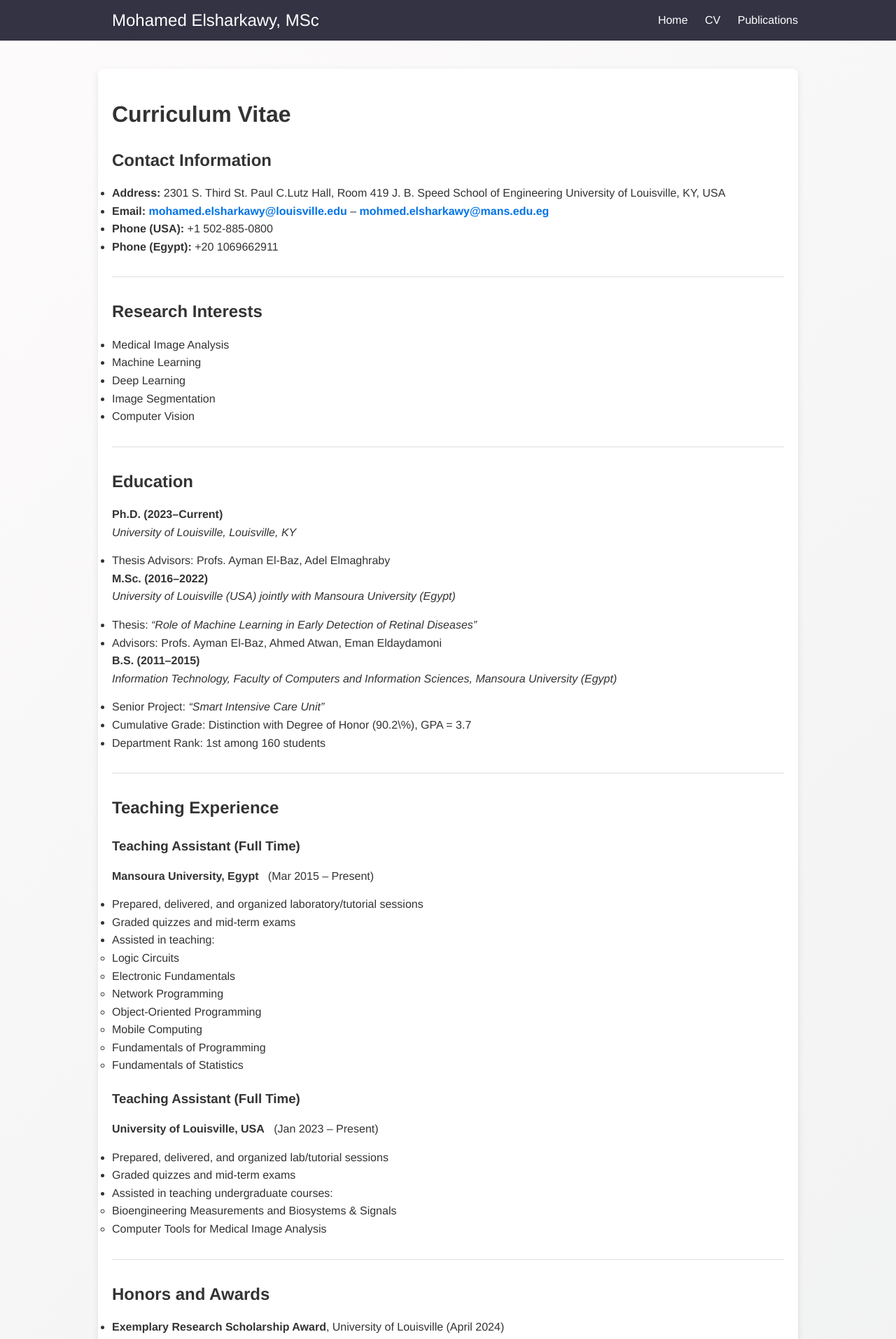
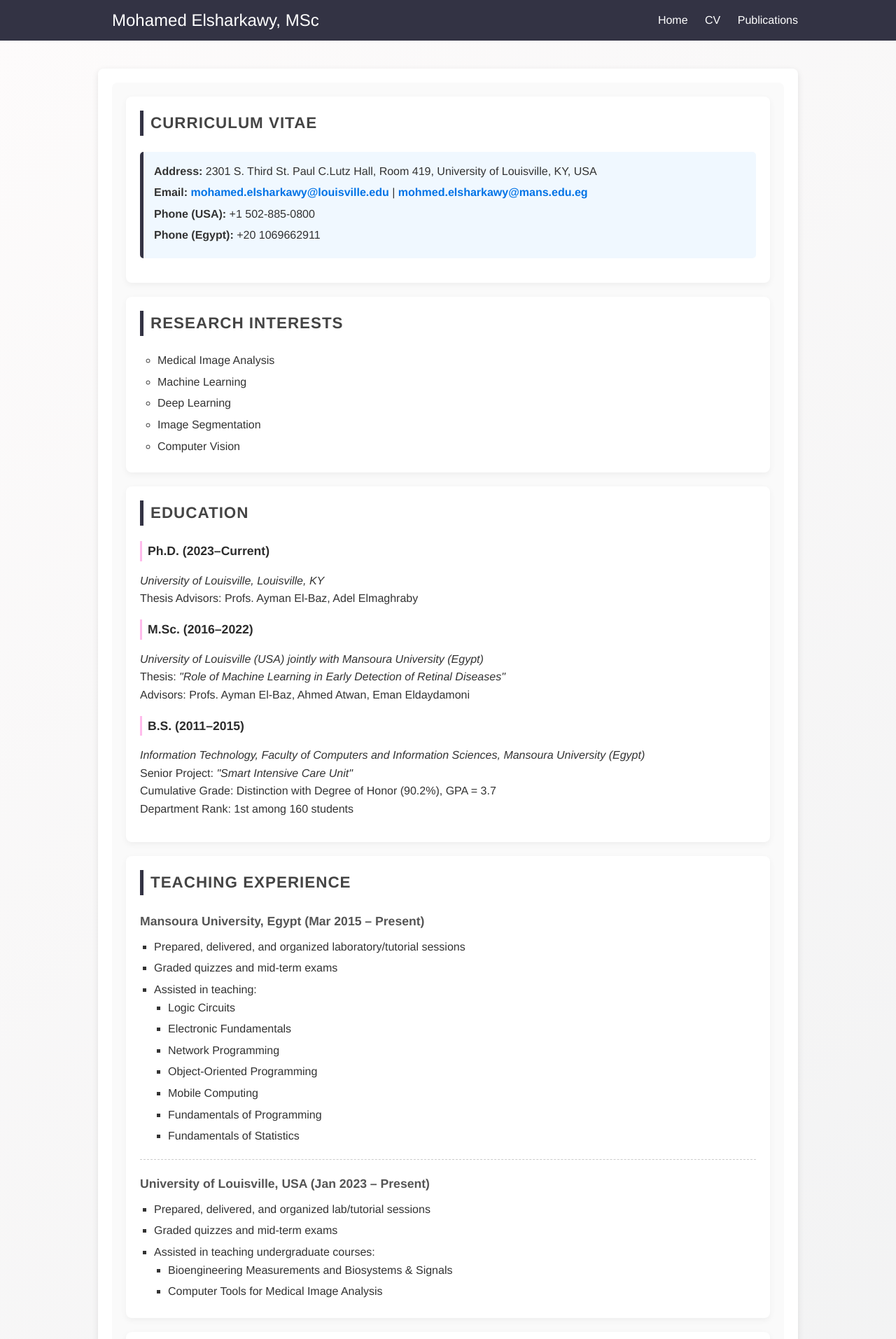
Before and after one commit to mohmedelsharkawy/mohmedelsharkawy.github.io, a Jekyll site: the page built from cv.md, in a window 1280 px wide. Shown: the top 1913 px of the page at 70% size. Built offline with Jekyll 4.4.1, drawn with Linux system fonts in a browser that asks for light colours; part of the change alters nothing that is shown; some of the changed text lies outside the part shown.

Commit message:
Update cv.md

```diff
--- a/cv.md
+++ b/cv.md
@@ -4,143 +4,290 @@ title: "CV"
 permalink: /cv/
 ---
 
-# Curriculum Vitae
+<!-- Inline styles specific to the CV page -->
+<style>
+/* Container that wraps all CV content */
+.cv-container {
+  background-color: #fafafa;
+  padding: 20px;
+  border-radius: 8px;
+}
 
-## Contact Information
+/* Generic "card" styling for each section */
+.cv-section {
+  background-color: #fff;
+  margin-bottom: 20px;
+  padding: 20px;
+  box-shadow: 0 3px 10px rgba(0,0,0,0.05);
+  border-radius: 8px;
+}
 
-- **Address:**  2301 S. Third St. Paul C.Lutz Hall, Room 419 J. B. Speed School of Engineering University of Louisville, KY, USA
-- **Email:** [mohamed.elsharkawy@louisville.edu](mailto:mohamed.elsharkawy@louisville.edu) -- [mohmed.elsharkawy@mans.edu.eg](mailto:mohmed.elsharkawy@mans.edu.eg)
-- **Phone (USA):** +1 502-885-0800
-- **Phone (Egypt):** +20 1069662911
+.cv-section h2 {
+  margin-top: 0;
+  margin-bottom: 1em;
+  color: #444;
+  font-size: 1.4rem;
+  border-left: 5px solid #334;
+  padding-left: 10px;
+  text-transform: uppercase;
+  letter-spacing: 1px;
+}
 
----
+.cv-section h3 {
+  margin-top: 0;
+  color: #555;
+  font-size: 1.1rem;
+  margin-bottom: 10px;
+}
 
-## Research Interests
-- Medical Image Analysis
-- Machine Learning
-- Deep Learning
-- Image Segmentation
-- Computer Vision
+.cv-section ul {
+  list-style: square;
+  margin-left: 20px;
+}
 
----
+.cv-section li {
+  margin-bottom: 5px;
+}
 
-## Education
+/* Subsection headings (e.g., Education, Teaching, etc.) */
+.cv-subtitle {
+  font-weight: bold;
+  color: #2c2c2c;
+  font-size: 1.1rem;
+  margin-top: 1em;
+  margin-bottom: 0.5em;
+  border-left: 3px solid #ffbbec;
+  padding-left: 8px;
+}
 
-**Ph.D. (2023–Current)**
-*University of Louisville, Louisville, KY*
-- Thesis Advisors: Profs. Ayman El-Baz, Adel Elmaghraby
+/* A nice horizontal rule style */
+.cv-section hr {
+  border: none;
+  border-top: 1px dashed #ccc;
+  margin: 20px 0;
+}
 
-**M.Sc. (2016–2022)**
-*University of Louisville (USA) jointly with Mansoura University (Egypt)*
-- Thesis: *"Role of Machine Learning in Early Detection of Retinal Diseases"*
-- Advisors: Profs. Ayman El-Baz, Ahmed Atwan, Eman Eldaydamoni
+/* For "Research Interests" bullet points, etc. */
+ul.interests-list {
+  list-style: circle;
+  margin-left: 25px;
+}
 
-**B.S. (2011–2015)**
-*Information Technology, Faculty of Computers and Information Sciences, Mansoura University (Egypt)*
-- Senior Project: *"Smart Intensive Care Unit"*
-- Cumulative Grade: Distinction with Degree of Honor (90.2\%), GPA = 3.7
-- Department Rank: 1st among 160 students
+/* Contact box styling */
+.contact-info {
+  background-color: #f0f8ff;
+  border-left: 5px solid #334;
+  padding: 15px;
+  border-radius: 5px;
+  margin-bottom: 15px;
+}
 
----
+/* Info item styling */
+.info-item {
+  margin-bottom: 5px;
+}
 
-## Teaching Experience
+/* Link styling within content */
+.cv-container a {
+  color: #0073e6;
+  text-decoration: none;
+  font-weight: 600;
+}
 
-### Teaching Assistant (Full Time)
-**Mansoura University, Egypt** &nbsp; (Mar 2015 – Present)
-- Prepared, delivered, and organized laboratory/tutorial sessions
-- Graded quizzes and mid-term exams
-- Assisted in teaching:
-  - Logic Circuits
-  - Electronic Fundamentals
-  - Network Programming
-  - Object-Oriented Programming
-  - Mobile Computing
-  - Fundamentals of Programming
-  - Fundamentals of Statistics
+.cv-container a:hover {
+  text-decoration: underline;
+}
+</style>
 
-### Teaching Assistant (Full Time)
-**University of Louisville, USA** &nbsp; (Jan 2023 – Present)
-- Prepared, delivered, and organized lab/tutorial sessions
-- Graded quizzes and mid-term exams
-- Assisted in teaching undergraduate courses:
-  - Bioengineering Measurements and Biosystems & Signals
-  - Computer Tools for Medical Image Analysis
+<div class="cv-container">
 
----
+  <!-- MAIN HEADING -->
+  <div class="cv-section">
+    <h2>Curriculum Vitae</h2>
+    <div class="contact-info">
+      <div class="info-item"><strong>Address:</strong> 2301 S. Third St. Paul C.Lutz Hall, Room 419, University of Louisville, KY, USA</div>
+      <div class="info-item">
+        <strong>Email:</strong>
+        <a href="mailto:mohamed.elsharkawy@louisville.edu">mohamed.elsharkawy@louisville.edu</a>
+        |
+        <a href="mailto:mohmed.elsharkawy@mans.edu.eg">mohmed.elsharkawy@mans.edu.eg</a>
+      </div>
+      <div class="info-item"><strong>Phone (USA):</strong> +1 502-885-0800</div>
+      <div class="info-item"><strong>Phone (Egypt):</strong> +20 1069662911</div>
+    </div>
+  </div>
 
-## Honors and Awards
+  <!-- RESEARCH INTERESTS -->
+  <div class="cv-section">
+    <h2>Research Interests</h2>
+    <ul class="interests-list">
+      <li>Medical Image Analysis</li>
+      <li>Machine Learning</li>
+      <li>Deep Learning</li>
+      <li>Image Segmentation</li>
+      <li>Computer Vision</li>
+    </ul>
+  </div>
 
-- **Exemplary Research Scholarship Award**, University of Louisville (April 2024)
-- **Second Place** Doctoral Engineering Student Awards, Research! Louisville (Oct 2023)
-- **Best Dissertation Award** (Master's), Mansoura University (July 2023)
-- **Second Place** Master Engineering Student Awards, Research! Louisville (Sept 2021)
-- **Exemplary Research Scholarship Award**, University of Louisville (April 2023)
-- Finalist, **3-Minute Thesis (3MT)** Competition, University of Louisville (2023)
-- **Ranked first (Honors)** in B.Sc. (2015), Mansoura University
-- **College excellence award** for all four undergraduate years (2011–2015)
+  <!-- EDUCATION -->
+  <div class="cv-section">
+    <h2>Education</h2>
 
----
+    <p class="cv-subtitle">Ph.D. (2023–Current)</p>
+    <p>
+      <em>University of Louisville, Louisville, KY</em><br/>
+      Thesis Advisors: Profs. Ayman El-Baz, Adel Elmaghraby
+    </p>
 
-## Scientific Publications and Identifiers
+    <p class="cv-subtitle">M.Sc. (2016–2022)</p>
+    <p>
+      <em>University of Louisville (USA) jointly with Mansoura University (Egypt)</em><br/>
+      Thesis: <em>"Role of Machine Learning in Early Detection of Retinal Diseases"</em><br/>
+      Advisors: Profs. Ayman El-Baz, Ahmed Atwan, Eman Eldaydamoni
+    </p>
 
-I have authored/co-authored **15+ peer-reviewed publications** in top journals and conferences, mainly in the fields of medical image analysis, AI, and machine learning.
+    <p class="cv-subtitle">B.S. (2011–2015)</p>
+    <p>
+      <em>Information Technology, Faculty of Computers and Information Sciences, Mansoura University (Egypt)</em><br/>
+      Senior Project: <em>"Smart Intensive Care Unit"</em><br/>
+      Cumulative Grade: Distinction with Degree of Honor (90.2%), GPA = 3.7<br/>
+      Department Rank: 1st among 160 students
+    </p>
+  </div>
 
-- [Google Scholar](https://scholar.google.com/citations?user=IknnHU4AAAAJ&hl=en)
-- [Web of Science / Publons](https://publons.com/researcher/2993425/mohamed-elsharkawy/)
-- [Scopus](https://www.scopus.com/authid/detail.uri?authorId=57217217044)
-- [ResearchGate](https://www.researchgate.net/profile/Mohamed-Elsharkawy-11)
-- [Mansoura University Profile](https://mymans.mans.edu.eg/cv/4ce56d50-10b2-11ec-8d2b-a1fabb74302b/2)
-- [Loop](https://loop.frontiersin.org/people/1018324/overview)
-- [ORCID](https://orcid.org/0000-0001-9242-9709)
+  <!-- TEACHING EXPERIENCE -->
+  <div class="cv-section">
+    <h2>Teaching Experience</h2>
 
-For a complete breakdown of publications (journals, conferences, etc.), please see the [Publications page](/publications/).
+    <h3>Mansoura University, Egypt (Mar 2015 – Present)</h3>
+    <ul>
+      <li>Prepared, delivered, and organized laboratory/tutorial sessions</li>
+      <li>Graded quizzes and mid-term exams</li>
+      <li>Assisted in teaching:
+        <ul>
+          <li>Logic Circuits</li>
+          <li>Electronic Fundamentals</li>
+          <li>Network Programming</li>
+          <li>Object-Oriented Programming</li>
+          <li>Mobile Computing</li>
+          <li>Fundamentals of Programming</li>
+          <li>Fundamentals of Statistics</li>
+        </ul>
+      </li>
+    </ul>
 
----
+    <hr/>
 
-## Patents and Disclosures
+    <h3>University of Louisville, USA (Jan 2023 – Present)</h3>
+    <ul>
+      <li>Prepared, delivered, and organized lab/tutorial sessions</li>
+      <li>Graded quizzes and mid-term exams</li>
+      <li>Assisted in teaching undergraduate courses:
+        <ul>
+          <li>Bioengineering Measurements and Biosystems & Signals</li>
+          <li>Computer Tools for Medical Image Analysis</li>
+        </ul>
+      </li>
+    </ul>
+  </div>
 
-1. **M. Elsharkawy**, A. El-Baz, A. Shalaby, A. Soliman, A. Sharafeldeen, A. Mahmoud, H. Sandhu, G. Giridharan.
-   *"Assessment of Pulmonary Function in Coronavirus Patient," U.S. Patent Application #63/156,171.* (In Progress)
+  <!-- HONORS & AWARDS -->
+  <div class="cv-section">
+    <h2>Honors and Awards</h2>
+    <ul>
+      <li><strong>Exemplary Research Scholarship Award</strong>, University of Louisville (April 2024)</li>
+      <li><strong>Second Place</strong> Doctoral Engineering Student Awards, Research! Louisville (Oct 2023)</li>
+      <li><strong>Best Dissertation Award</strong> (Master's), Mansoura University (July 2023)</li>
+      <li><strong>Second Place</strong> Master Engineering Student Awards, Research! Louisville (Sept 2021)</li>
+      <li><strong>Exemplary Research Scholarship Award</strong>, University of Louisville (April 2023)</li>
+      <li>Finalist, <strong>3-Minute Thesis (3MT)</strong> Competition, University of Louisville (2023)</li>
+      <li><strong>Ranked first (Honors)</strong> in B.Sc. (2015), Mansoura University</li>
+      <li><strong>College excellence award</strong> for all four undergraduate years (2011–2015)</li>
+    </ul>
+  </div>
 
----
+  <!-- SCIENTIFIC PUBLICATIONS & IDENTIFIERS -->
+  <div class="cv-section">
+    <h2>Scientific Publications and Identifiers</h2>
+    <p>
+      I have authored/co-authored <strong>15+ peer-reviewed publications</strong> in top journals and conferences, mainly in the fields of medical image analysis, AI, and machine learning.
+    </p>
+    <ul>
+      <li><a href="https://scholar.google.com/citations?user=IknnHU4AAAAJ&hl=en" target="_blank">Google Scholar</a></li>
+      <li><a href="https://publons.com/researcher/2993425/mohamed-elsharkawy/" target="_blank">Web of Science / Publons</a></li>
+      <li><a href="https://www.scopus.com/authid/detail.uri?authorId=57217217044" target="_blank">Scopus</a></li>
+      <li><a href="https://www.researchgate.net/profile/Mohamed-Elsharkawy-11" target="_blank">ResearchGate</a></li>
+      <li><a href="https://mymans.mans.edu.eg/cv/4ce56d50-10b2-11ec-8d2b-a1fabb74302b/2" target="_blank">Mansoura University Profile</a></li>
+      <li><a href="https://loop.frontiersin.org/people/1018324/overview" target="_blank">Loop</a></li>
+      <li><a href="https://orcid.org/0000-0001-9242-9709" target="_blank">ORCID</a></li>
+    </ul>
+    <p>For a complete breakdown of publications (journals, conferences, etc.), please see the <a href="/publications/">Publications page</a>.</p>
+  </div>
 
-## Professional Activities, Service, and Affiliations
+  <!-- PATENTS & DISCLOSURES -->
+  <div class="cv-section">
+    <h2>Patents and Disclosures</h2>
+    <ol>
+      <li>
+        <strong>M. Elsharkawy</strong>, A. El-Baz, A. Shalaby, A. Soliman, A. Sharafeldeen, A. Mahmoud,
+        H. Sandhu, G. Giridharan.
+        <em>"Assessment of Pulmonary Function in Coronavirus Patient,"</em>
+        U.S. Patent Application #63/156,171 (In Progress)
+      </li>
+    </ol>
+  </div>
 
-- **Reviewer** for 15+ journals and conferences, including:
-  - IEEE Journal on Biomedical and Health Informatics
-  - *Scientific Reports*
-  - *Artificial Intelligence in Medicine*
-  - *Artificial Intelligence Review*
-  - *Computers in Biology and Medicine*
-  - *PLOS ONE*
-  - *ISA Transactions*
-  - *IEEE Access*
-  - *Diagnostics*
-  - … and major conferences like ICPR, MICCAI, ISBI
+  <!-- PROFESSIONAL ACTIVITIES, SERVICE, AND AFFILIATIONS -->
+  <div class="cv-section">
+    <h2>Professional Activities, Service, and Affiliations</h2>
+    <p><strong>Reviewer</strong> for 15+ journals and conferences, including:</p>
+    <ul>
+      <li>IEEE Journal on Biomedical and Health Informatics</li>
+      <li><em>Scientific Reports</em></li>
+      <li><em>Artificial Intelligence in Medicine</em></li>
+      <li><em>Artificial Intelligence Review</em></li>
+      <li><em>Computers in Biology and Medicine</em></li>
+      <li><em>PLOS ONE</em></li>
+      <li><em>ISA Transactions</em></li>
+      <li><em>IEEE Access</em></li>
+      <li><em>Diagnostics</em></li>
+      <li>...plus major conferences like ICPR, MICCAI, ISBI</li>
+    </ul>
+  </div>
 
----
+  <!-- SOFTWARE & SKILLS -->
+  <div class="cv-section">
+    <h2>Software and Skills</h2>
+    <ul>
+      <li><strong>Programming:</strong> Python (highly competent), Matlab (very good), R</li>
+      <li><strong>Operating Systems:</strong> Windows</li>
+      <li><strong>Toolkits:</strong> Microsoft Office, LaTeX, Overleaf</li>
+    </ul>
+  </div>
 
-## Software and Skills
+  <!-- LANGUAGES -->
+  <div class="cv-section">
+    <h2>Languages</h2>
+    <ul>
+      <li><strong>Arabic:</strong> Native</li>
+      <li><strong>English:</strong> Very Good</li>
+    </ul>
+  </div>
 
-- **Programming:** Python (highly competent), Matlab (very good), R
-- **Operating Systems:** Windows
-- **Toolkits:** Microsoft Office, LaTeX, Overleaf
+  <!-- ACTIVITIES & HOBBIES -->
+  <div class="cv-section">
+    <h2>Activities and Hobbies</h2>
+    <ul>
+      <li>Tennis</li>
+      <li>Soccer</li>
+      <li>Traveling</li>
+      <li>Social relationships</li>
+    </ul>
+  </div>
 
----
-
-## Languages
-
-- **Arabic:** Native
-- **English:** Very Good
-
----
-
-## Activities and Hobbies
-
-- Tennis, Soccer, Traveling, Social relationships
-
----
-
-## References
-
-Available upon request.
+  <!-- REFERENCES -->
+  <div class="cv-section">
+    <h2>References</h2>
+    <p>Available upon request.</p>
+  </div>
+</div>
```
